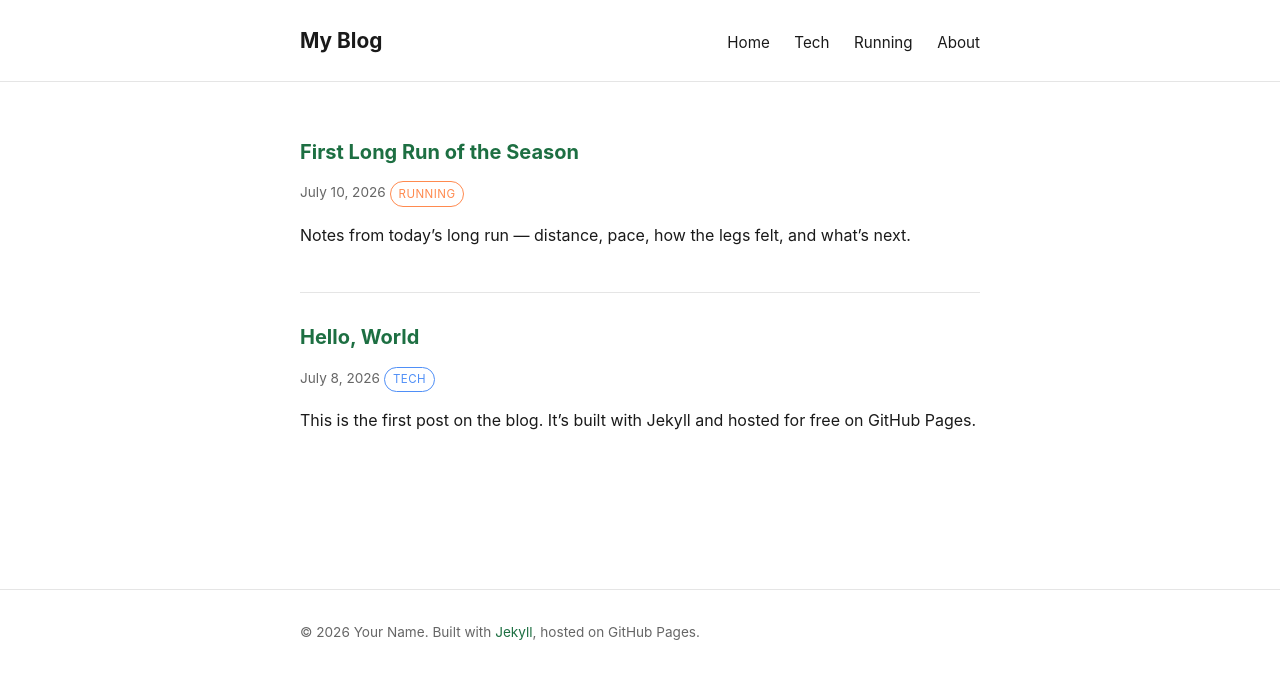
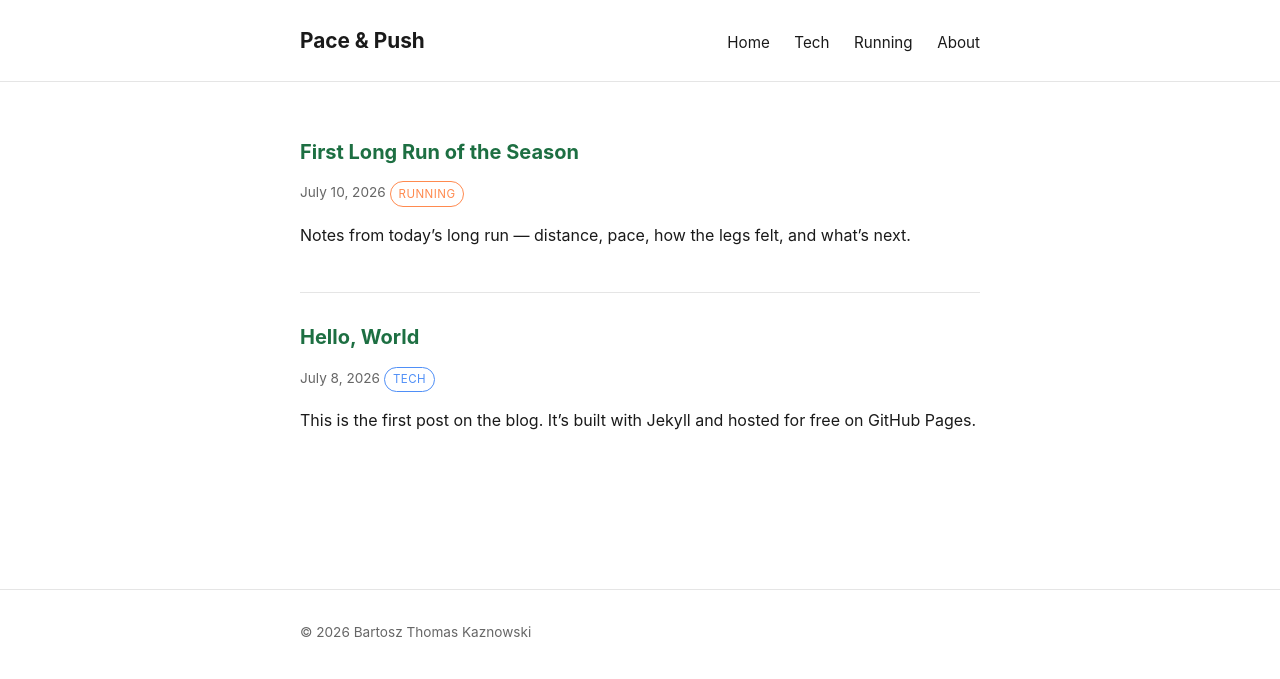
Before and after one commit to bkaznowski/bkaznowski.github.io, a Jekyll site: the page built from index.html, in a window 1280 px wide. Shown: the top 679 px of the page. Built offline with Jekyll 4.4.1, drawn with Linux system fonts in a browser that asks for light colours; the list of posts is cut into pages by our own code.

Commit message:
Personalize site title/author, drop footer credit line
Title: Pace & Push. Author/email set. Removed the "Built with
Jekyll, hosted on GitHub Pages" line from the footer per request.

```diff
--- a/_config.yml
+++ b/_config.yml
@@ -1,8 +1,8 @@
 # Site settings — edit these to personalize your blog
-title: My Blog
+title: Pace & Push
 description: Notes on tech and running.
-author: Your Name
-email: your@email.com
+author: Bartosz Thomas Kaznowski
+email: blog@kaznowski.dev
 baseurl: "" # subpath, e.g. "/blog" if hosted at username.github.io/blog — leave "" for username.github.io or a custom domain
 url: "https://bkaznowski.github.io"
 
--- a/_includes/footer.html
+++ b/_includes/footer.html
@@ -1,5 +1,5 @@
 <footer class="site-footer">
   <div class="wrapper">
-    &copy; {{ site.time | date: '%Y' }} {{ site.author }}. Built with <a href="https://jekyllrb.com/">Jekyll</a>, hosted on GitHub Pages.
+    &copy; {{ site.time | date: '%Y' }} {{ site.author }}
   </div>
 </footer>
```
